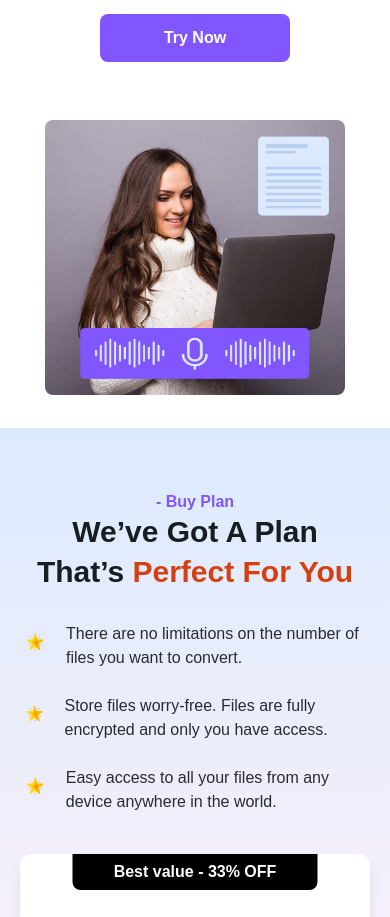
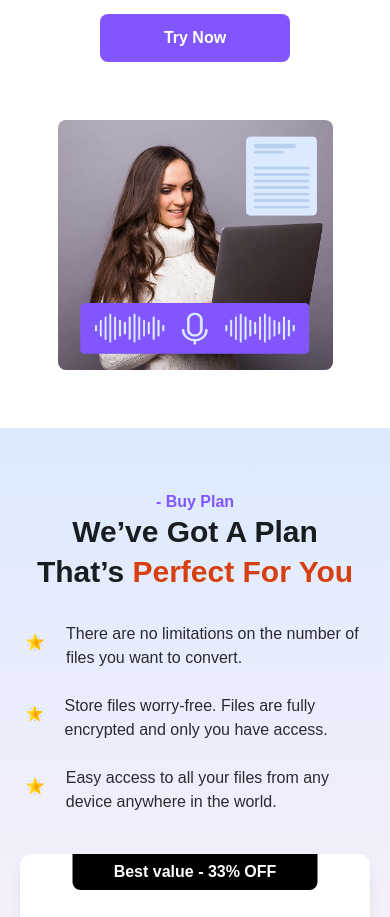
Before and after one commit to trusha97/ImageEditor, a Next.js app: page / in a window 390 px wide. Shown: the part 4400-5317 px from the top of the page. Built offline with nearby package versions, Linux system fonts and the light colour scheme; a web font is replaced by a local one.

Commit message:
generative

```diff
--- a/src/page/BackgroundRemoveTool/GenerativeAi.jsx
+++ b/src/page/BackgroundRemoveTool/GenerativeAi.jsx
@@ -70,7 +70,7 @@ const GenerativeAi = () => {
                     </div>
 
                     {/* ==== right Side (Images) ==== */}
-                    <div className="relative md:w-[500px] sm:w-[400px] w-[300px] md:h-[350px] sm:h-[325px] h-[275px] group mx-auto ">
+                    <div className="relative md:w-[500px] sm:w-[400px] w-[275px] md:h-[350px] sm:h-[325px] h-[250px] group mx-auto ">
                         {/* Main Image */}
                         <Image
                             src={textspechimage}
```
